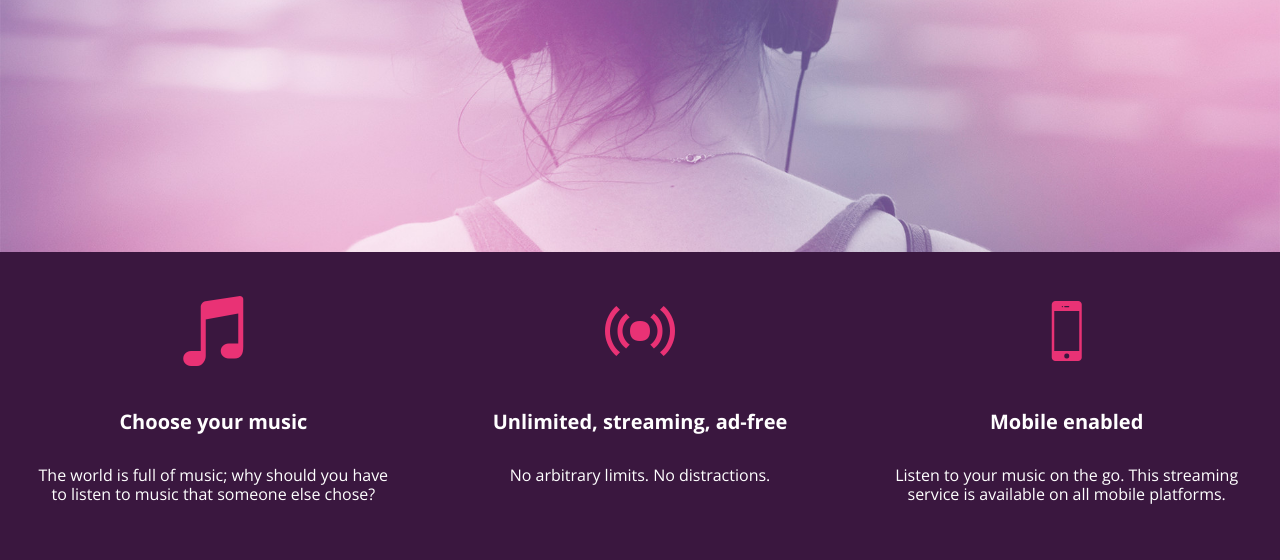
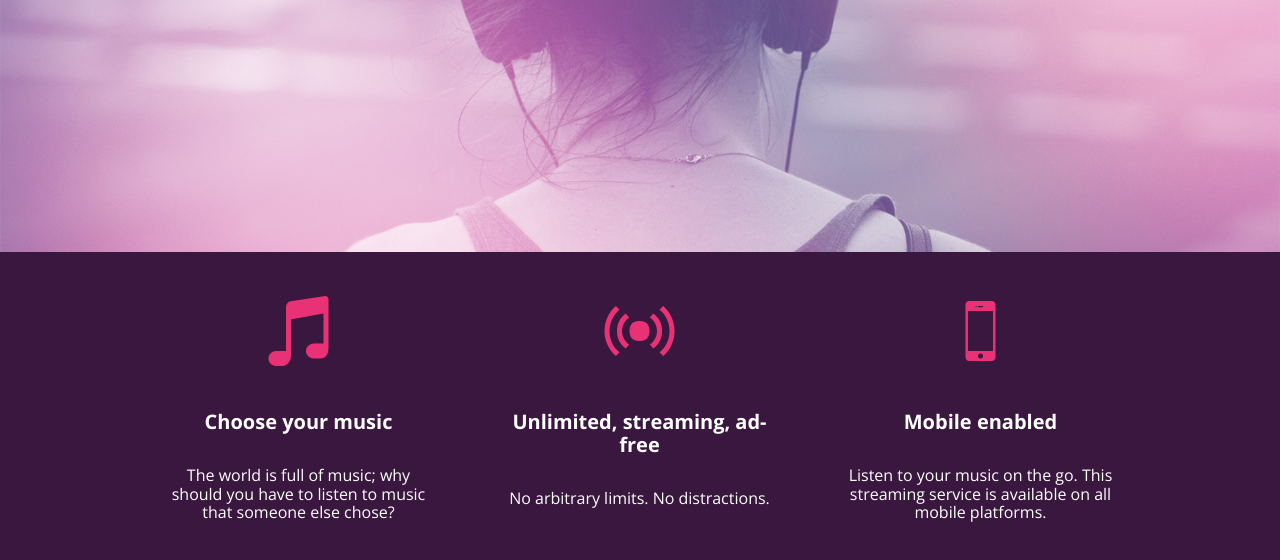
Before and after one commit to tsappington/bloc-jams, a plain HTML site: page index.html in a window 1280 px wide. Shown: the part 442-1002 px from the top of the page. Drawn offline with nearby package versions, Linux system fonts and the light colour scheme.

Commit message:
Checkpoint 8: HTML & CSS: Responsiveness - completed

```diff
--- a/index.html
+++ b/index.html
@@ -2,10 +2,12 @@
 <html>
     <head>
         <title>Bloc Jams</title>
+        <meta name="viewport" content="width=device-width, initial-scale=1">
          <link rel="stylesheet" type="text/css" href="http://fonts.googleapis.com/css?family=Open+Sans:400,800,600,700,300">
          <link rel="stylesheet" type="text/css" href="http://code.ionicframework.com/ionicons/2.0.1/css/ionicons.min.css">
          <link rel="stylesheet" type="text/css" href="styles/normalize.css">
          <link rel="stylesheet" type="text/css" href="styles/main.css">
+         <link rel="stylesheet" type="text/css" href="styles/landing.css">
     </head>
 
     <body class="landing">
@@ -19,18 +21,18 @@
         </section>
 
         <section><!--- selling points -->
-         <section class="selling-points"> <!-- selling points -->
-             <div class="point">
+         <section class="selling-points container"> <!-- selling points -->
+             <div class="point column third">
                  <span class="ion-music-note"></span>
                  <h5 class="point-title">Choose your music</h5>
                  <p class="point-description">The world is full of music; why should you have to listen to music that someone else chose?</p>
              </div>
-             <div class="point">
+             <div class="point column third">
                  <span class="ion-radio-waves"></span>
                  <h5 class="point-title">Unlimited, streaming, ad-free</h5>
                  <p class="point-description">No arbitrary limits. No distractions.</p>
               </div>
-              <div class="point">
+              <div class="point column third">
                  <span class="ion-iphone"></span>
                  <h5 class="point-title">Mobile enabled</h5>
                  <p class="point-description">Listen to your music on the go. This streaming service is available on all mobile platforms.</p>
--- /dev/null
+++ b/styles/landing.css
@@ -0,0 +1,49 @@
+ body.landing {
+     background-color: rgb(58,23,63);
+ }
+
+ .hero-content {
+     position: relative;
+     min-height: 600px;
+     background-image: url(../assets/images/bloc_jams_bg.jpg);
+     background-repeat: no-repeat;
+     background-position: center center;
+     background-size: cover;
+ }
+
+ .hero-content .hero-title {
+     position: absolute;
+     top: 40%;
+     -webkit-transform: translateY(-50%);
+     -moz-transform: translateY(-50%);
+     -ms-transform: translateY(-50%);
+     transform: translateY(-50%);
+     width: 100%;
+     text-align: center;
+     font-size: 4rem;
+     font-weight: 300;
+     text-transform: uppercase;
+     letter-spacing: 0.5rem;
+     text-shadow: 1px 1px 0px rgb(58,23,63);
+ }
+
+ .selling-points {
+     position: relative;
+ }
+
+ .point {
+     position: relative;
+     padding: 2rem;
+     text-align: center;
+ }
+
+ .point .point-title {
+     font-size: 1.25rem;
+ }
+
+ .ion-music-note,
+ .ion-radio-waves,
+ .ion-iphone {
+     color: rgb(233,50,117);
+     font-size: 5rem;
+ }
--- a/styles/main.css
+++ b/styles/main.css
@@ -1,4 +1,31 @@
- html {
+*, *::before, *::after {
+    -moz-box-sizing: border-box;
+    -webkit-box-sizing border-box;
+    box-sizing: border-box;
+}
+
+@media (min-width: 640px){
+    html { font-size: 112%; }
+
+    .column {
+        float: left;
+        padding-left: 1rem;
+        padding-right: 1rem;
+    }
+
+    .column.full { width: 100%; }
+    .column.two-thirds { width: 66.7%; }
+    .column.half { width: 50%; }
+    .column.third { width: 33.3%; }
+    .column.fourth { width: 25%; }
+    .column.flow-opposite { float: right; }
+}
+
+@media (min-width: 1024px){
+    html { font-size: 120%; }
+}
+
+html {
      height: 100%;
      font-size: 100%;
  }
@@ -9,9 +36,6 @@
      min-height: 100%;
  }
 
- body.landing {
-     background-color: rgb(58,23,63);
- }
 
 .navbar {
      padding: 0.5rem;
@@ -23,55 +47,7 @@
      left: 2rem;
  }
 
- .hero-content {
-     position: relative;
-     min-height: 600px;
-     background-image: url(../assets/images/bloc_jams_bg.jpg);
-     background-repeat: no-repeat;
-     background-position: center center;
-     background-size: cover;
- }
-
- .hero-content .hero-title {
-     position: absolute;
-     top: 40%;
-     -webkit-transform: translateY(-50%);
-     -moz-transform: translateY(-50%);
-     -ms-transform: translateY(-50%);
-     transform: translateY(-50%);
-     width: 100%;
-     text-align: center;
-     font-size: 4rem;
-     font-weight: 300;
-     text-transform: uppercase;
-     letter-spacing: 0.5rem;
-     text-shadow: 1px 1px 0px rgb(58,23,63);
- }
-
- .selling-points {
-     position: relative;
-     display: table;
-     width: 100%;
-     -webkit-box-sizing: border-box;
-     -moz-box-sizing: border-box;
-     box-sizing: border-box;
- }
-
- .point {
-     display: table-cell;
-     position: relative;
-     width: 33.3%;
-     padding: 2rem;
-     text-align: center;
- }
-
- .point .point-title {
-     font-size: 1.25rem;
- }
-
- .ion-music-note,
- .ion-radio-waves,
- .ion-iphone {
-     color: rgb(233,50,117);
-     font-size: 5rem;
- }
+.container {
+    margin: 0 auto;
+    max-width: 64rem;
+}
```
